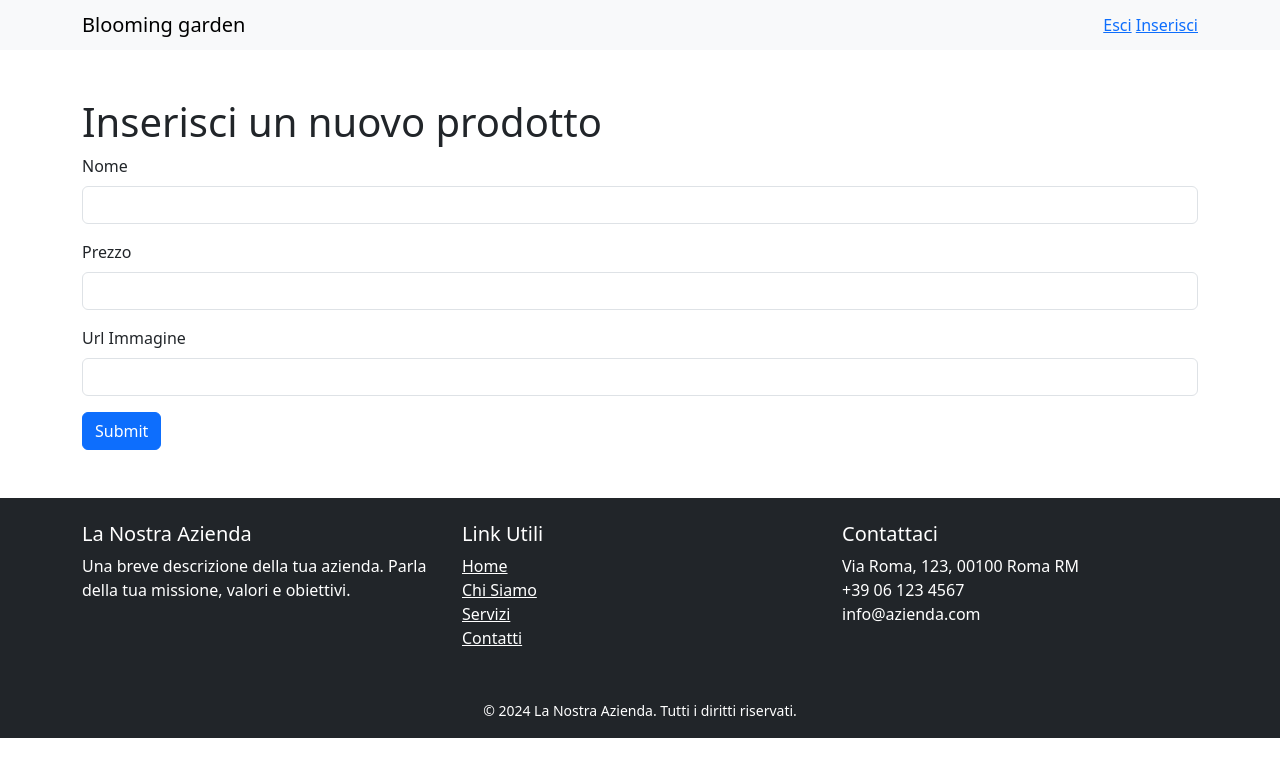
After one commit to dama-p/BE-S5-L5-Weekly-Project, a PHP site: page /inserisci.php in a window 1280 px wide. The commit adds this page. Shown: the top 777 px of the page. Run offline with PHP 8.4, Linux system fonts and the light colour scheme.

Commit message:
Added form for post

```diff
--- a/header.php
+++ b/header.php
@@ -13,10 +13,15 @@
 </head>
 
 <body>
-<nav class="navbar fixed-top bg-light">
-  <div class="container-fluid">
-    <a class="navbar-brand" href="#">The Blooming Garden</a>
-  </div>
-</nav>
+<nav class="navbar bg-body-tertiary">
+        <div class="container">
+            <span class="navbar-brand mb-0 h1">Blooming garden</span>
+
+            <div><a href="index.php">Esci</a>
+            <a href="inserisci.php">Inserisci</a></div>
+
+        </div>
+
+    </nav>
 
     <div class="container py-5">
--- /dev/null
+++ b/inserisci.php
@@ -0,0 +1,31 @@
+<?php
+
+include __DIR__ . '/header.php';
+include __DIR__ . '/init.php';
+
+?>
+
+
+<h1>Inserisci un nuovo prodotto</h1>
+<form method="post" action="">
+    <div class="mb-3">
+        <label for="nome" class="form-label">Nome</label>
+        <input type="text" class="form-control" name="nome" id="nome" aria-describedby="nome" required>
+    </div>
+    <div class="mb-3">
+        <label for="prezzo" class="form-label">Prezzo</label>
+        <input type="number" class="form-control" name="prezzo" id="prezzo" aria-describedby="prezzo" required>
+    </div>
+    <div class="mb-3">
+        <label for="img" class="form-label">Url Immagine</label>
+        <input type="text" class="form-control" name="img" id="img" aria-describedby="img" required>
+    </div>
+
+    <button type="submit" class="btn btn-primary">Submit</button>
+</form>
+
+<?php
+
+include __DIR__ . '/footer.php';
+
+?>
```
